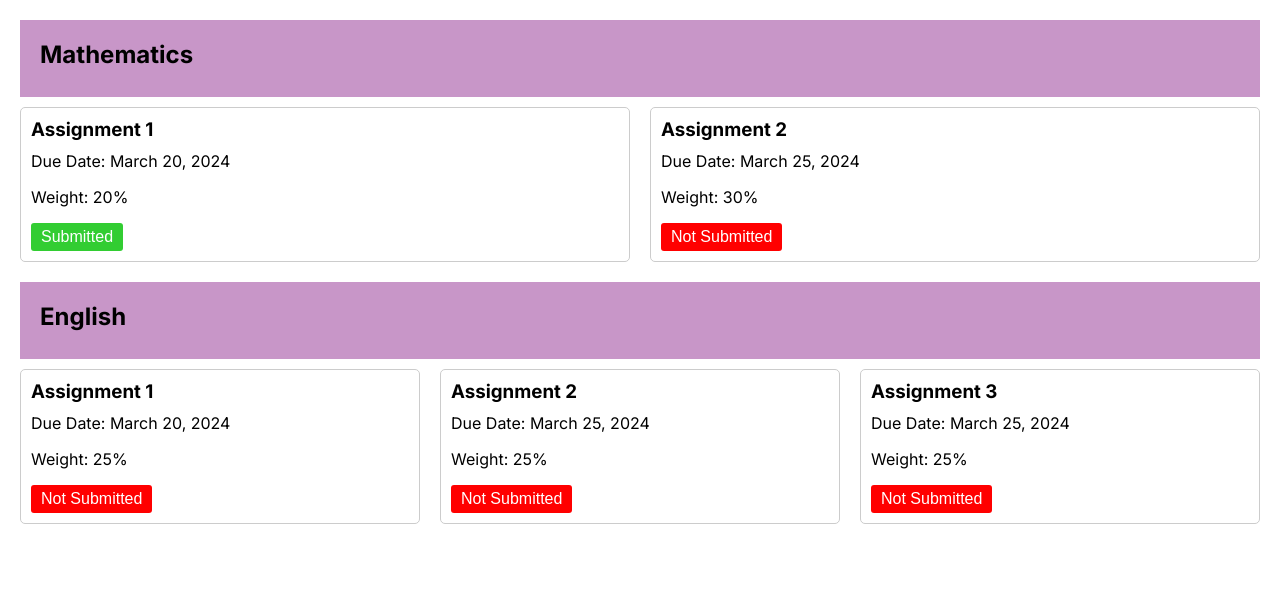
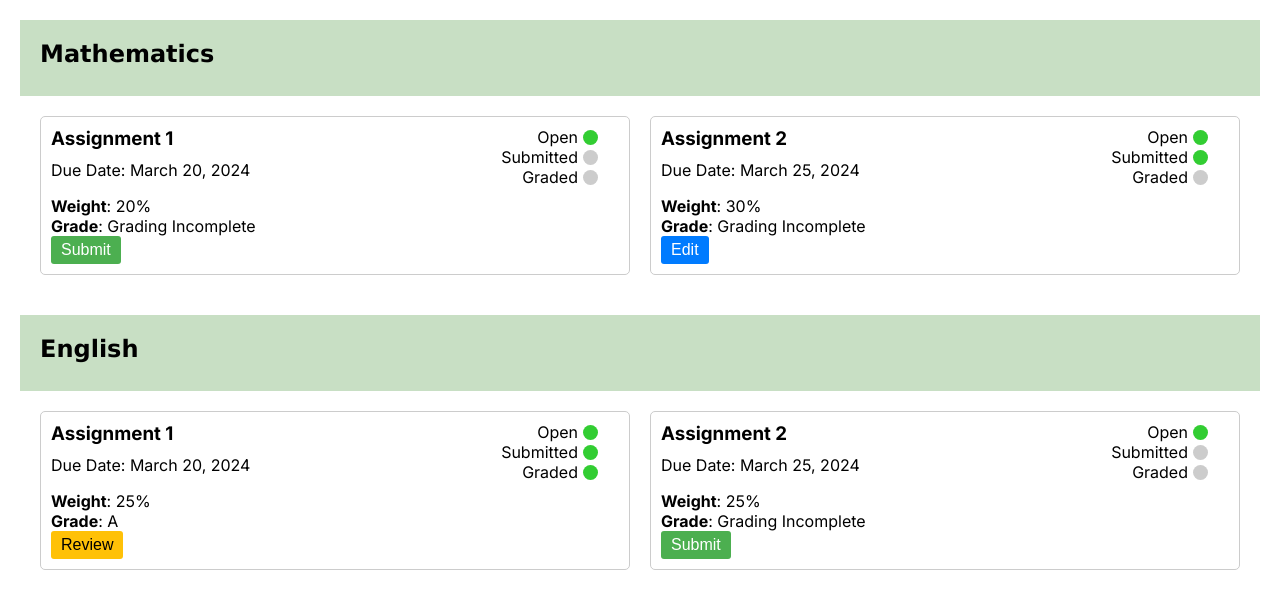
Before and after one commit to Flying-Kimbo/c302p3, a Next.js app: page /student/assignments in a window 1280 px wide. Shown: the top 608 px of the page. Built offline with nearby package versions, Linux system fonts and the light colour scheme.

Commit message:
Linked assignment page

```diff
--- a/src/app/globals.css
+++ b/src/app/globals.css
@@ -150,6 +150,6 @@ input[type="checkbox"] {
 
 @media (prefers-color-scheme: dark) {
   html {
-    color-scheme: dark;
+    color-scheme: light;
   }
 }
--- a/src/app/student/assignments/page.module.css
+++ b/src/app/student/assignments/page.module.css
@@ -1,3 +1,5 @@
+/* Existing CSS styles */
+
 .student-assignments {
   margin: 20px;
 }
@@ -7,21 +9,24 @@
 }
 
 .course-info {
-  background-color: rgb(200, 150, 200);
+  font-family: 'Lucida Sans', 'Lucida Sans Regular', 'Lucida Grande', 'Lucida Sans Unicode', Geneva, Verdana, sans-serif;
+  background-color: rgb(200,223,196);
   padding: 20px;
-  margin-bottom: 10px;
 }
 
 .assignment-list {
   display: grid;
   grid-template-columns: repeat(auto-fit, minmax(300px, 1fr));
   grid-gap: 20px;
+  background-color: #fff;
+  padding: 20px;
 }
 
 .assignment {
   border: 1px solid #ccc;
   border-radius: 5px;
   padding: 10px;
+  position: relative; /* Added for positioning bubbles */
 }
 
 .assignment-title {
@@ -48,3 +53,68 @@
 .assignment-button:hover {
   opacity: 0.8;
 }
+
+.progress-indicator {
+  position: absolute;
+  top: 10px;
+  right: 10px;
+}
+
+.bubble-container {
+  display: flex;
+  flex-direction: column;
+  align-items: center;
+  justify-content: flex-end;
+  height: 100%; /* Ensure the stem fills the full height */
+}
+
+.bubble {
+  width: 15px;
+  height: 15px;
+  border-radius: 50%;
+  margin-right: 1px;
+  background-color: #ccc;
+}
+
+.bubble-empty {
+  background-color: #ccc;
+}
+
+.bubble-half {
+  background-color: #ffcc00; /* Yellow */
+}
+
+.bubble-full {
+  background-color: #32cd32; /* Green */
+}
+.stem {
+  width: 2px;
+  background-color: #ccc;
+  height: 24px; /* Adjust the height to span the full height of the assignment card */
+  left: 9px; /* Align stems with the center of the bubbles */
+}
+.bubble-text {
+  margin-right: 5px;
+}
+.key-value-pair {
+  display: flex;
+  flex-direction: row;
+  align-items: center;
+  justify-content: flex-end;
+  margin-right: 20px; /* Adjust spacing between key-value pairs */
+}
+/* Additional styles for different button colors */
+.assignment-submit {
+  background-color: #4CAF50; /* Green */
+  color: white;
+}
+
+.assignment-edit {
+  background-color: #007bff; /* Blue */
+  color: white;
+}
+
+.assignment-review {
+  background-color: #ffc107; /* Yellow */
+  color: black;
+}
--- a/src/app/student/assignments/page.tsx
+++ b/src/app/student/assignments/page.tsx
@@ -3,30 +3,85 @@
 import React from 'react';
 import styles from './page.module.css';
 
-const coursesData = [
+interface Assignment {
+  id: number;
+  courseId: number;
+  name: string;
+  dueDate: string;
+  weight: string;
+  state: string;
+  grade: string; // New field for storing the grade
+}
+
+interface Course {
+  id: number;
+  name: string;
+}
+
+function handleClick(state) {
+  if (state == 'not-submitted') {
+    location.href='/student/submission';
+  } else if (state == 'submitted') {
+    location.href='/student/submission'; //FIXME this should point to a 'modify submission' page
+  } else if (state == 'graded') {
+    location.href='/student/review';
+  }
+}
+
+const coursesData: Course[] = [
   { id: 1, name: 'Mathematics' },
   { id: 2, name: 'English' },
   // Add more courses as needed
 ];
 
-const assignmentsData = [
-  { id: 1, courseId: 1, name: 'Assignment 1', dueDate: 'March 20, 2024', submitted: true,  weight: '20%' },
-  { id: 2, courseId: 1, name: 'Assignment 2', dueDate: 'March 25, 2024', submitted: false, weight: '30%' },
-  { id: 3, courseId: 2, name: 'Assignment 1', dueDate: 'March 20, 2024', submitted: false, weight: '25%' },
-  { id: 4, courseId: 2, name: 'Assignment 2', dueDate: 'March 25, 2024', submitted: false, weight: '25%' },
-  { id: 5, courseId: 2, name: 'Assignment 3', dueDate: 'March 25, 2024', submitted: false, weight: '25%' },
+const assignmentsData: Assignment[] = [
+  { id: 1, courseId: 1, name: 'Assignment 1', dueDate: 'March 20, 2024', weight: '20%', state: 'not-submitted', grade: 'Grading Incomplete' },
+  { id: 2, courseId: 1, name: 'Assignment 2', dueDate: 'March 25, 2024', weight: '30%', state: 'submitted', grade: 'B+' },
+  { id: 3, courseId: 2, name: 'Assignment 1', dueDate: 'March 20, 2024', weight: '25%', state: 'graded', grade: 'A' },
+  { id: 4, courseId: 2, name: 'Assignment 2', dueDate: 'March 25, 2024', weight: '25%', state: 'not-submitted', grade: 'Grading Incomplete' },
   // Add more assignments as needed
 ];
 
+const getBubbleClass = (state: string, index: number) => {
+  switch (state) {
+    case 'not-submitted':
+      return index === 0 ? styles['bubble-full'] : styles['bubble-empty'];
+    case 'submitted':
+      return index <= 1 ? styles['bubble-full'] : styles['bubble-empty'];
+    case 'graded':
+      return styles['bubble-full'];
+    default:
+      return '';
+  }
+};
+
+const getButtonClass = (state: string) => {
+  switch (state) {
+    case 'not-submitted':
+      return styles['assignment-submit'];
+    case 'submitted':
+      return styles['assignment-edit'];
+    case 'graded':
+      return styles['assignment-review'];
+    default:
+      return '';
+  }
+};
+
+const getButtonText = (state: string) => {
+  switch (state) {
+    case 'not-submitted':
+      return 'Submit';
+    case 'submitted':
+      return 'Edit';
+    case 'graded':
+      return 'Review';
+    default:
+      return '';
+  }
+};
+
 const StudentAssignments = () => {
-  function handleClick(submitted) {
-    if (submitted) {
-      location.href='/student/review'
-    } else {
-      location.href='/student/submission'
-    }
-  }
-
   return (
     <div className={styles['student-assignments']}>
       {coursesData.map((course) => (
@@ -41,11 +96,28 @@ const StudentAssignments = () => {
                 <div key={assignment.id} className={styles.assignment}>
                   <h3 className={styles['assignment-title']}>{assignment.name}</h3>
                   <p>Due Date: {assignment.dueDate}</p>
-                  <p>Weight: {assignment.weight}</p>
-                  <button
-                    onClick={() => handleClick(assignment.submitted)}
-                    className={`${styles['assignment-button']} ${assignment.submitted ? styles['assignment-submitted'] : styles['assignment-not-submitted']}`}>
-                    {assignment.submitted ? 'Submitted' : 'Not Submitted'}
+                  <div>
+                  <span><b>Weight</b>: {assignment.weight}</span>
+                  </div>
+                  <div>
+                  <span><b>Grade</b>: {assignment.state === 'graded' ? assignment.grade : 'Grading Incomplete'}</span>
+                  </div>
+                  <div className={styles['progress-indicator']}>
+                  <div className={styles['key-value-pair']}>
+                  <span className={styles['bubble-text']}>Open</span>
+                  <div className={`${styles['bubble']} ${getBubbleClass(assignment.state, 0)}`}></div>
+                  </div>
+                  <div className={styles['key-value-pair']}>
+                  <span className={styles['bubble-text']}>Submitted</span>
+                  <div className={`${styles['bubble']} ${getBubbleClass(assignment.state, 1)}`}></div>
+                  </div>
+                  <div className={styles['key-value-pair']}>
+                  <span className={styles['bubble-text']}>Graded</span>
+                  <div className={`${styles['bubble']} ${getBubbleClass(assignment.state, 2)}`}></div>
+                  </div>
+                  </div>
+                  <button className={`${styles['assignment-button']} ${getButtonClass(assignment.state)}`} onClick={() => handleClick(assignment.state)}>
+                    {getButtonText(assignment.state)}
                   </button>
                 </div>
               ))}
```
